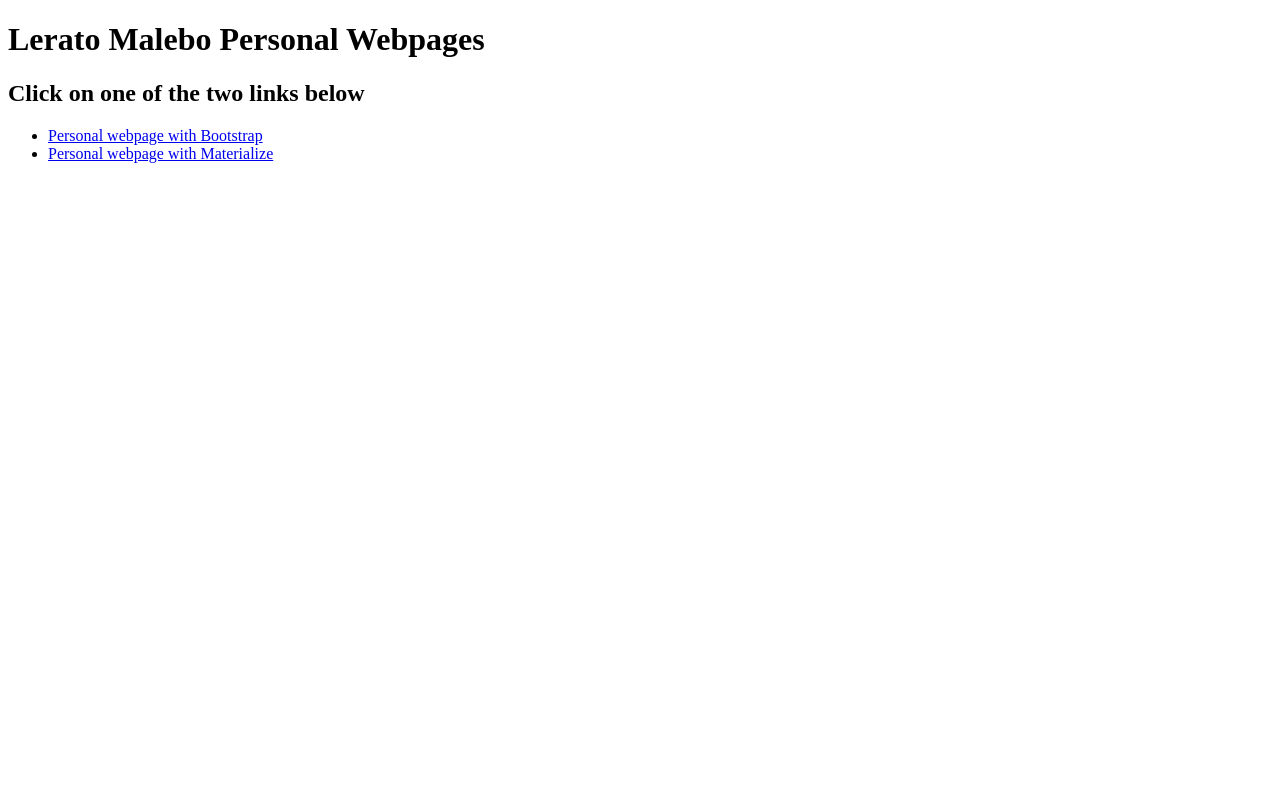
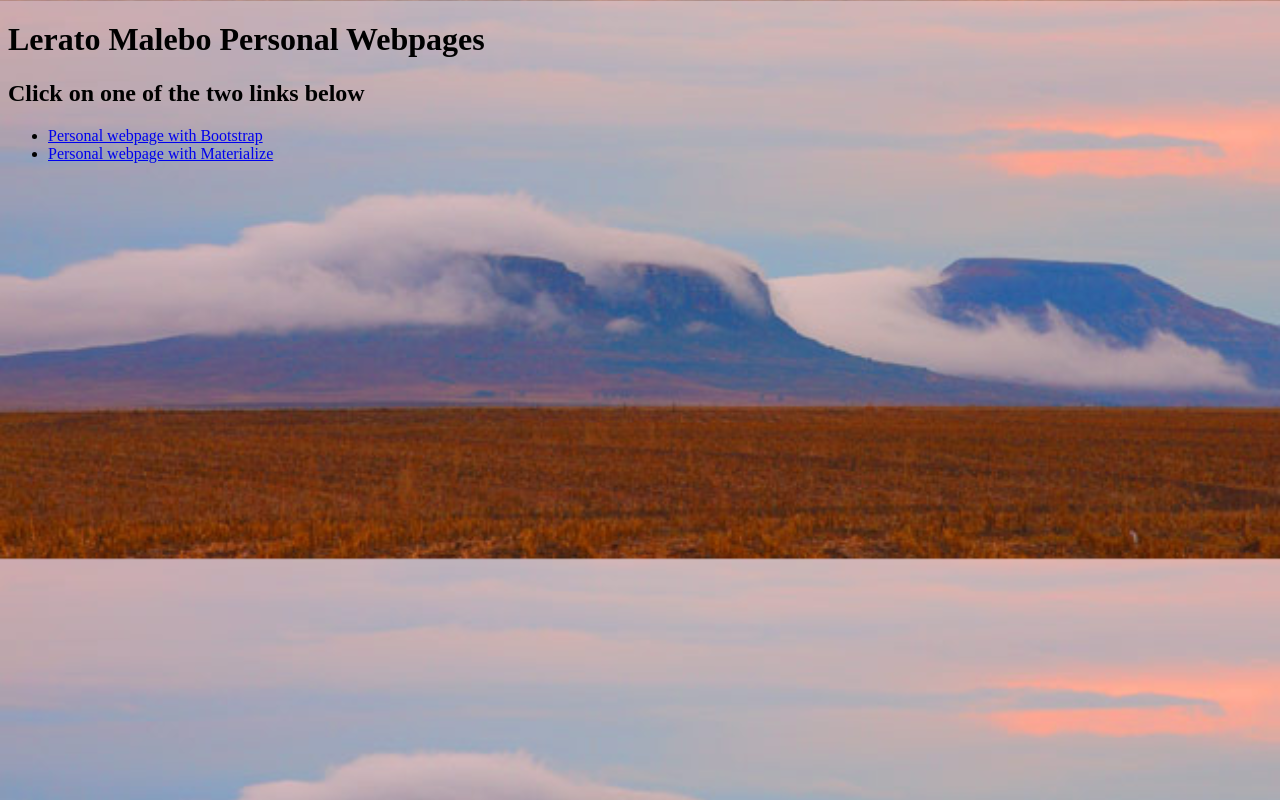
Before and after one commit to leratoMalebo/responsive_webpages, a plain HTML site: page index.html in a window 1280 px wide. Drawn offline with Linux system fonts and the light colour scheme.

Commit message:
update files

```diff
--- a/index.html
+++ b/index.html
@@ -8,7 +8,7 @@
 
 
 </head>
-<body style="background:url(/images/Reitz.jpg); background-size: cover">
+<body style="background:url(/Reitz.jpg); background-size: cover">
 
     <h1>Lerato Malebo Personal Webpages</h1>
 
```
